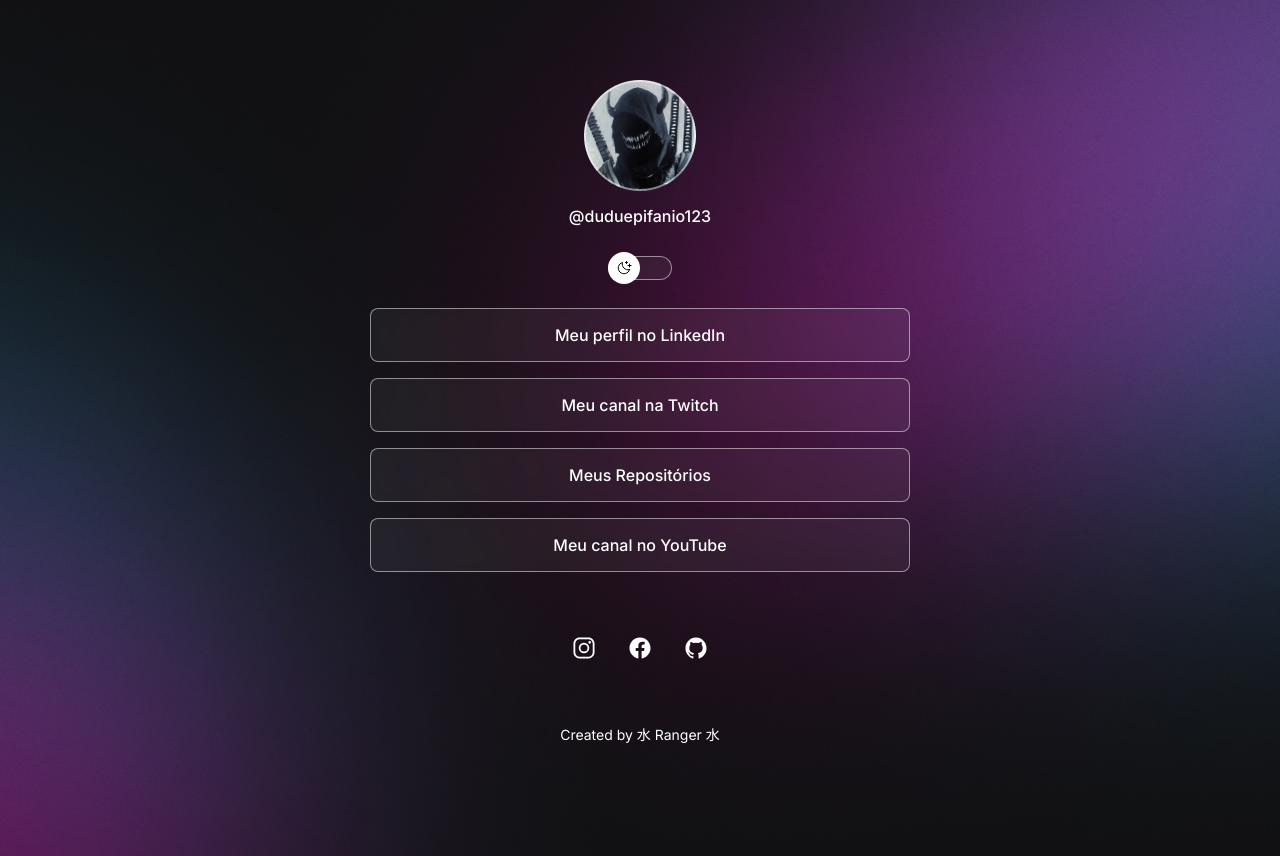
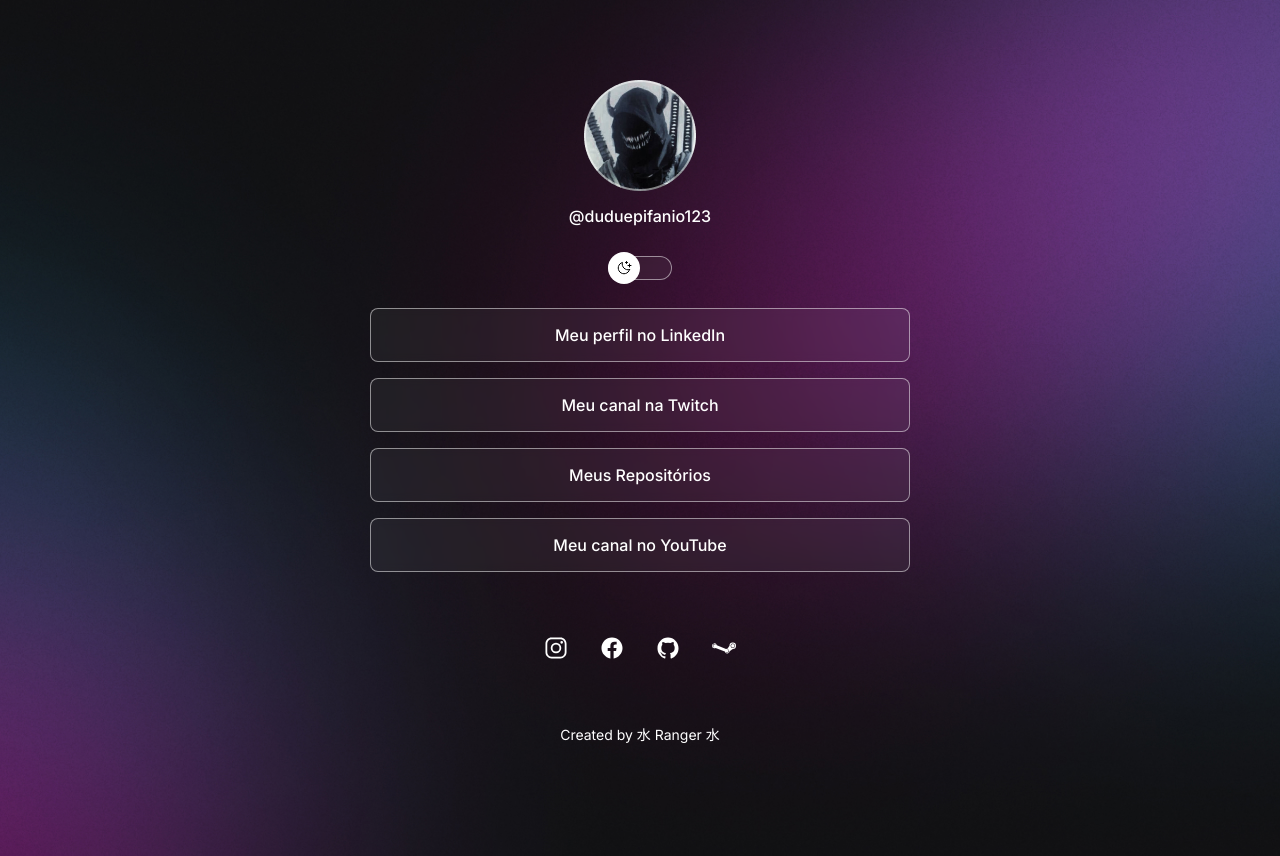
Before and after one commit to dudu0030/Projeto, a plain HTML site: page index.html in a window 1280 px wide. Drawn offline with nearby package versions, Linux system fonts and the light colour scheme.

Commit message:
README att & add steam link

```diff
--- a/index.html
+++ b/index.html
@@ -56,6 +56,10 @@
           <ion-icon name="logo-github"></ion-icon>
         </a>
 
+        <a href="https://steamcommunity.com/profiles/76561198138672807/" target="_blank">
+          <ion-icon name="logo-steam"></ion-icon>
+        </a>
+
       </div>
 
       <footer>
```
Also changed, not shown: 1 other file.
